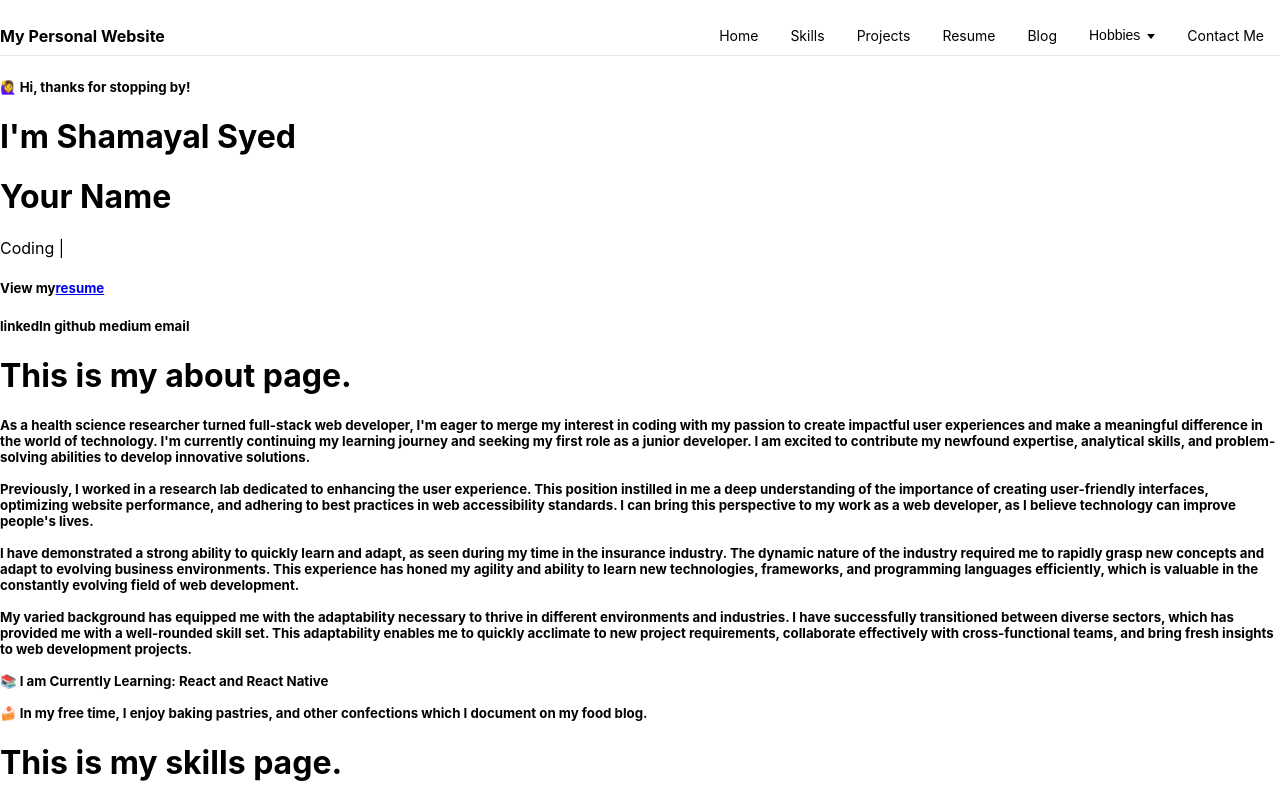
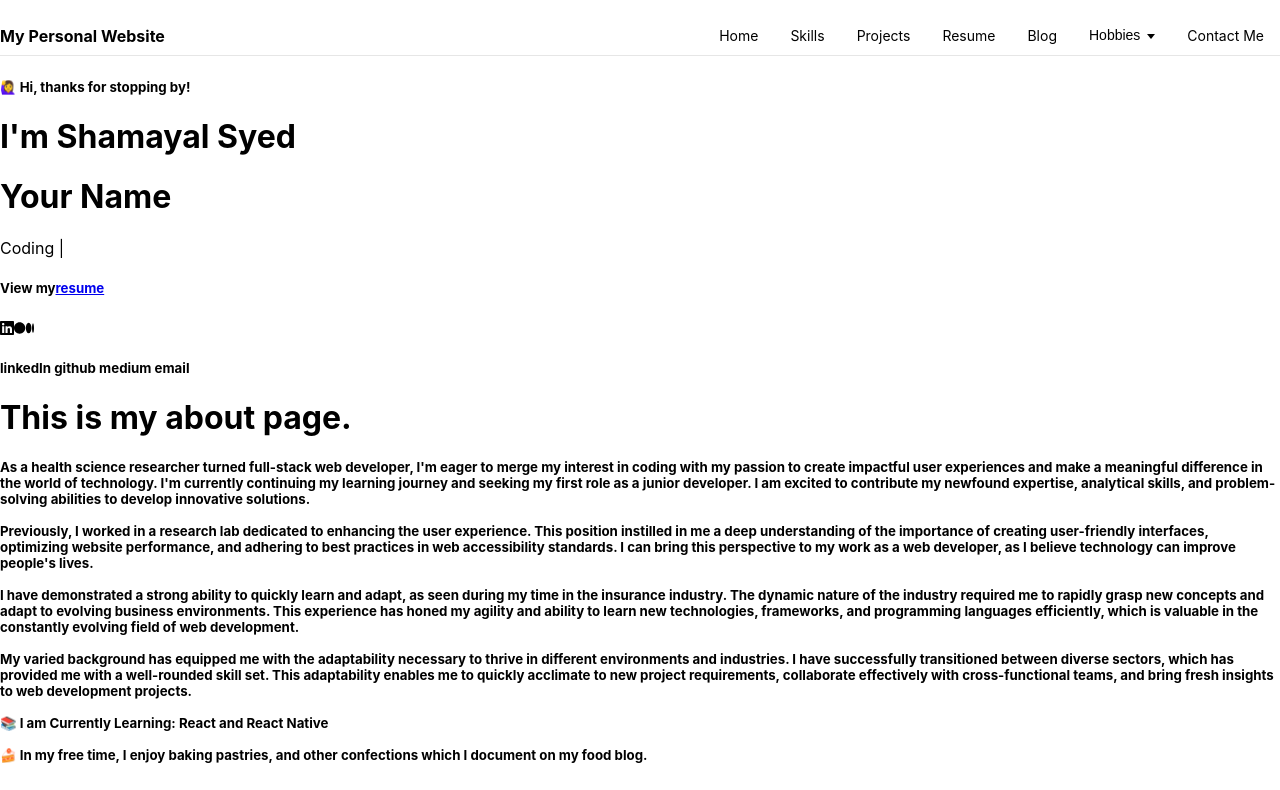
Before and after one commit to Shamayal/personal-website, a React (Create React App) app: page / in a window 1280 px wide. Shown: the top 790 px of the page. Built offline with nearby package versions, Linux system fonts and the light colour scheme.

Commit message:
added icons to homepage

```diff
--- a/package.json
+++ b/package.json
@@ -3,6 +3,11 @@
   "version": "0.1.0",
   "private": true,
   "dependencies": {
+    "@fortawesome/fontawesome-svg-core": "^6.4.2",
+    "@fortawesome/free-brands-svg-icons": "^6.4.2",
+    "@fortawesome/free-regular-svg-icons": "^6.4.2",
+    "@fortawesome/free-solid-svg-icons": "^6.4.2",
+    "@fortawesome/react-fontawesome": "^0.2.0",
     "@testing-library/jest-dom": "^5.16.5",
     "@testing-library/react": "^13.4.0",
     "@testing-library/user-event": "^13.5.0",
--- a/src/routes/HomePage.jsx
+++ b/src/routes/HomePage.jsx
@@ -1,6 +1,8 @@
 import Skills from "../components/Skills";
 import About from "../components/About";
 import TypewriterComponent from "../typewriter"
+import { FontAwesomeIcon } from '@fortawesome/react-fontawesome';
+import { faLinkedin , faMedium } from '@fortawesome/free-brands-svg-icons';
 
 const HomePage = () => {
 
@@ -24,6 +26,10 @@ const HomePage = () => {
         </a>
       </h5>
 
+      <FontAwesomeIcon icon={faLinkedin} />
+
+      <FontAwesomeIcon icon={faMedium} />
+
       <h5>
         linkedIn
         github
```
Also changed, not shown: 1 other file (tests, documents, lock files or other folders).
